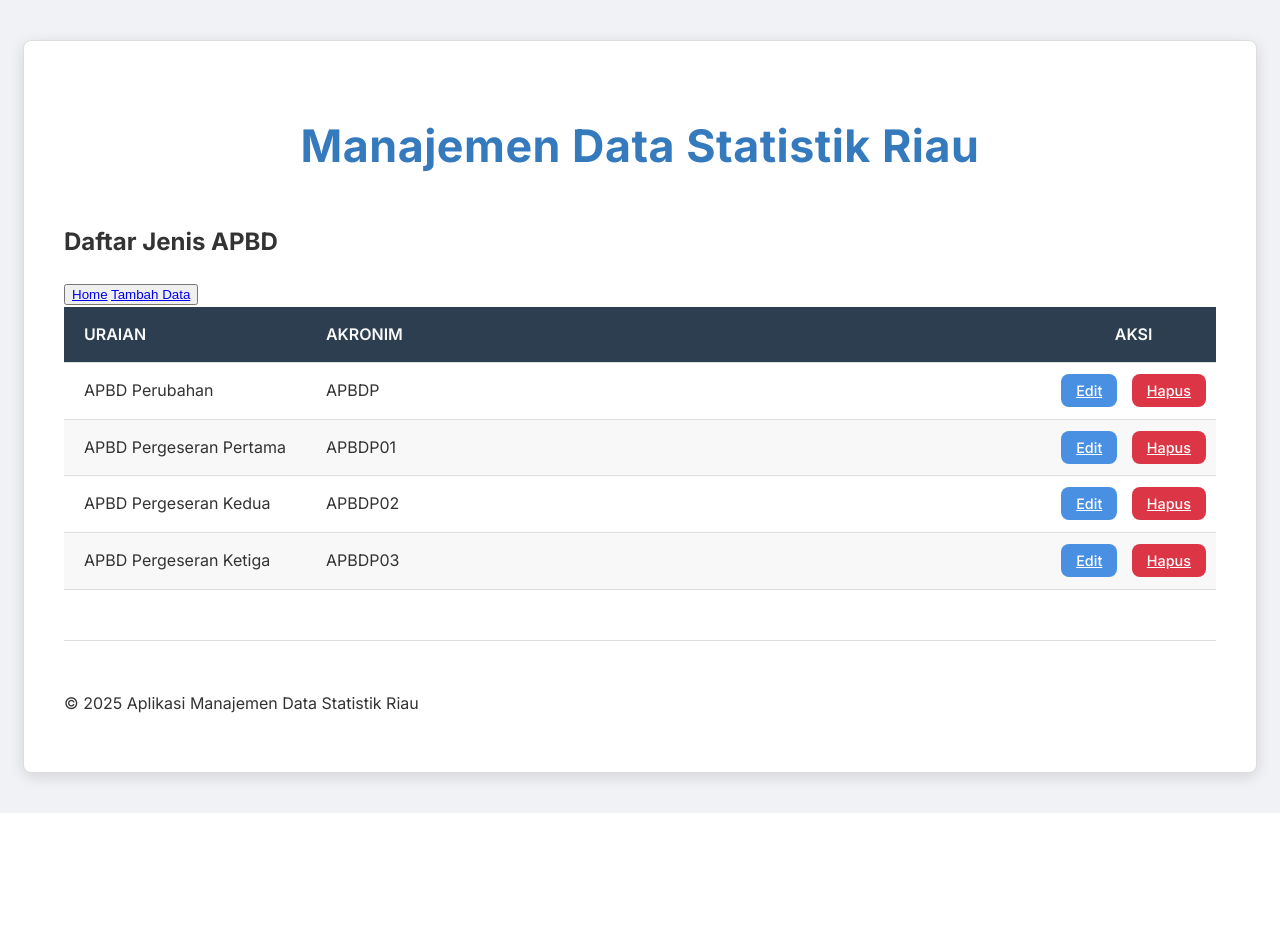
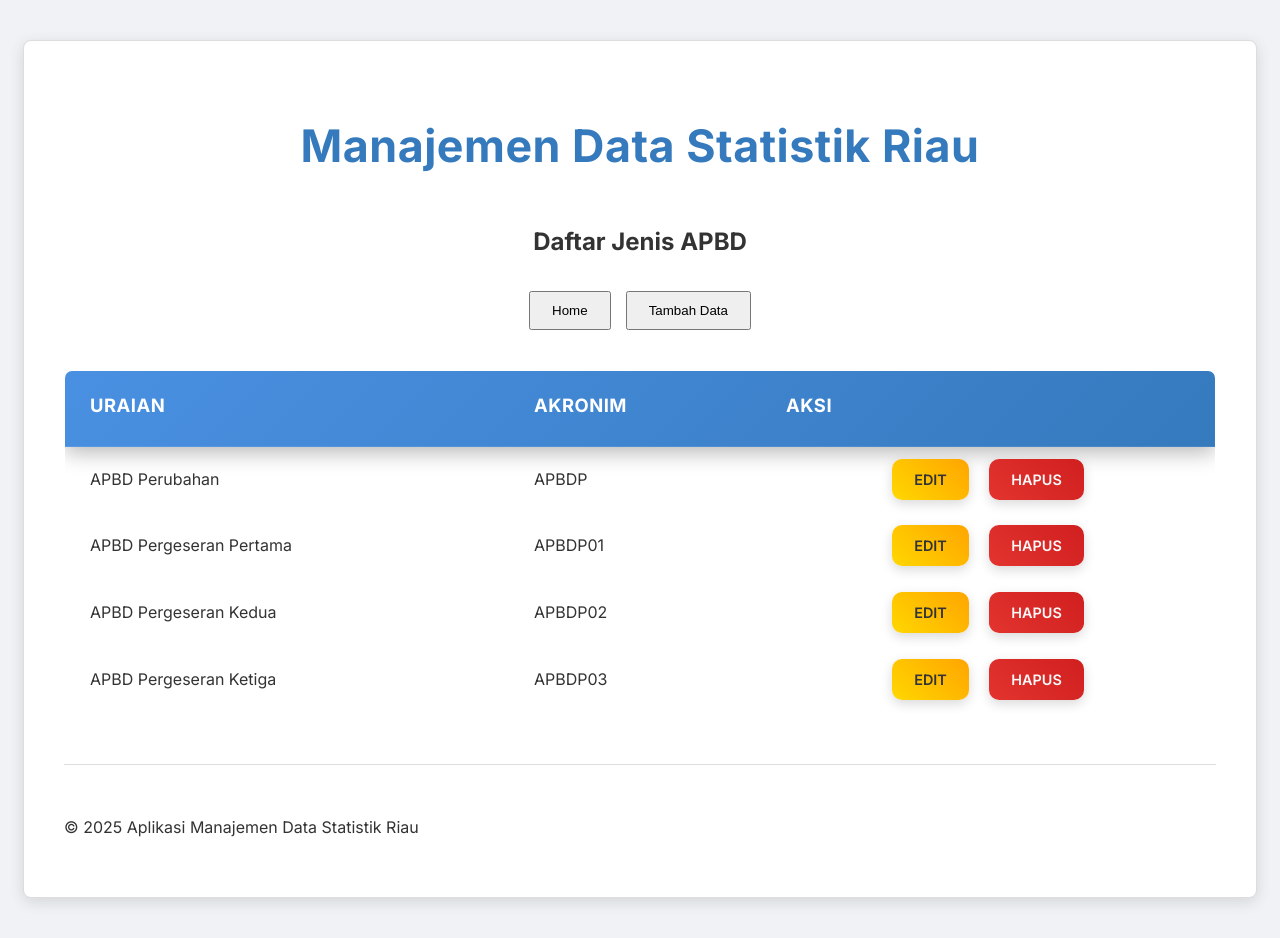
Before and after one commit to ayat7779/stat_provinsi_riau, a PHP site: page /pages/apbd-jenis/read.php in a window 1280 px wide. Before the commit the page ends 813 px from the top, so only its background shows below. Run offline with PHP 8.4, Linux system fonts and the light colour scheme; data comes from the database, SQL or seed files in the repository.

Commit message:
Memperbaiki tampilan depan index.php

```diff
--- a/pages/apbd-jenis/read.php
+++ b/pages/apbd-jenis/read.php
@@ -9,11 +9,11 @@ $result = $conn->query($sql);
 
 ?>
 
-<h2>Daftar Jenis APBD</h2>
-<button class="btn-elegant btn-primary">
-    <a href="../../index.php">Home</a>
-    <a href="create.php">Tambah Data</a>
-</button>
+<h2 style="text-align: center;">Daftar Jenis APBD</h2>
+<div class="button-group">
+    <button><a href="../../index.php">Home</a></button>
+    <button><a href="create.php">Tambah Data</a></button>
+</div>
 
 <?php
 if (isset($_SESSION['message'])): ?>
--- a/pages/apbd-kode-urut/read.php
+++ b/pages/apbd-kode-urut/read.php
@@ -13,7 +13,7 @@ $result = $conn->query($sql);
 
 ?>
 
-<h2>Daftar Kode Urut APBD</h2>
+<h2 style="text-align: center;">Daftar Kode Urut APBD</h2>
 <div class="button-group">
     <button><a href="../../index.php">Home</a></button>
     <button><a href="create.php">Tambah Data</a></button>
--- a/pages/apbd-lampiran-satu/read.php
+++ b/pages/apbd-lampiran-satu/read.php
@@ -51,7 +51,7 @@ if ($years_result->num_rows > 0) {
 }
 ?>
 
-<h2>Lampiran I - APBD</h2>
+<h2 style="text-align: center;">Lampiran I - APBD</h2>
 
 <div class="button-group">
     <button><a href="../../index.php">Home</a></button>
--- a/pages/level-kode/read.php
+++ b/pages/level-kode/read.php
@@ -9,7 +9,7 @@ $result = $conn->query($sql);
 
 ?>
 
-<h2>Daftar Level Kode</h2>
+<h2 style="text-align: center;">Daftar Level Kode</h2>
 <div class="button-group">
     <button><a href="../../index.php">Home</a></button>
     <button><a href="create.php">Tambah Data</a></button>
--- a/pages/lkpd-kode-catatan/read.php
+++ b/pages/lkpd-kode-catatan/read.php
@@ -13,7 +13,7 @@ $result = $conn->query($sql);
 
 ?>
 
-<h2>Daftar Kode Catatan LKPD APBD</h2>
+<h2 style="text-align: center;">Daftar Kode Catatan LKPD APBD</h2>
 <div class="button-group">
     <button><a href="../../index.php">Home</a></button>
     <button><a href="create.php">Tambah Data</a></button>
--- a/pages/lkpd-lampiran-satu/read.php
+++ b/pages/lkpd-lampiran-satu/read.php
@@ -50,7 +50,7 @@ if ($years_result->num_rows > 0) {
 }
 ?>
 
-<h2>Lampiran I - LKPD</h2>
+<h2 style="text-align: center;">Lampiran I - LKPD</h2>
 
 <div class="button-group">
     <button><a href="../../index.php">Home</a></button>
--- a/templates/css/style.css
+++ b/templates/css/style.css
@@ -50,17 +50,17 @@ body {
     min-height: 100vh;
     padding: 40px 0;
     box-sizing: border-box;
-    overflow-x: hidden;
+    overflow-x: hidden; /* Mencegah body scroll horizontal */
     overflow-y: auto;
     position: relative;
 }
 body::before {
-    content: none;
+    content: none; /* Hapus elemen artistik */
 }
 
 .container {
     width: 90%;
-    max-width: 1200px;
+    max-width: 1600px; /* Kembali ke lebar maksimum standar */
     margin: 0 auto;
     background: var(--card-bg);
     padding: 40px;
@@ -71,10 +71,13 @@ body::before {
     z-index: 1;
     overflow: hidden;
     border: 1px solid var(--border-color);
+    /* Hapus properti glassmorphism */
+    backdrop-filter: none;
+    -webkit-backdrop-filter: none;
 }
 .container::before,
 .container::after {
-    content: none;
+    content: none; /* Hapus elemen artistik */
 }
 
 /* --- 3. Heading (H1 & H2) --- */
@@ -318,122 +313,73 @@ hr {
     position: relative;
 }
 hr::before {
-    content: none;
-}
-@keyframes pulseGlow {
-    /* Hapus isi keyframes ini */
+    content: none; /* Hapus elemen artistik */
 }
 
-/* --- 7. Tabel (Revisi Lengkap untuk Responsif & Overflow Fix) --- */
-.table-responsive {
-    overflow-x: auto; /* Memungkinkan gulir horizontal di desktop/tablet */
-    -webkit-overflow-scrolling: touch;
-    width: 100%; /* Pastikan kontainer mengambil lebar penuh dari parent-nya */
-    margin-top: 40px;
-    box-shadow: var(--shadow-light);
-    border-radius: var(--radius-base);
-    background-color: var(--card-bg);
-    border: 1px solid var(--border-color);
-    backdrop-filter: none;
-    -webkit-backdrop-filter: none;
-    padding-bottom: 5px; /* Tambahkan sedikit padding bawah untuk scrollbar */
-}
-
+/* --- 7. Tabel --- */
 table {
     width: 100%;
-    min-width: 1050px; /* Tingkatkan lebar minimum. Sesuaikan jika masih terpotong. */
     border-collapse: separate;
     border-spacing: 0;
-    overflow: hidden; /* Penting untuk border-radius di dalam .table-responsive */
+    margin-top: 40px; /* Margin lebih besar */
+    box-shadow: var(--shadow-glass);
+    border-radius: var(--radius-base);
+    overflow: hidden;
+    background-color: rgba(255, 255, 255, 0.05); /* Background tabel lebih transparan */
+    border: 1px solid rgba(255, 255, 255, 0.1);
+    backdrop-filter: blur(10px);
+    -webkit-backdrop-filter: blur(10px);
 }
 
 table thead tr {
-    background: var(--bg-dark);
-    color: var(--text-light);
-    box-shadow: none;
-    position: relative;
-    z-index: 2;
+    background: var(--gradient-primary); /* Gradien yang kuat */
+    color: #FFFFFF; /* Teks putih solid */
+    box-shadow: 0 5px 20px rgba(0, 0, 0, 0.3);
 }
 
 table th,
 table td {
-    padding: 15px 20px;
+    padding: 20px 25px; /* Padding lebih besar */
     text-align: left;
-    border-bottom: 1px solid var(--border-color);
-    vertical-align: middle;
+    border-bottom: 1px solid rgba(255, 255, 255, 0.08); /* Border lebih halus */
 }
 
 table th {
-    font-weight: 600;
-    font-size: 1em;
-    letter-spacing: normal;
-    text-transform: uppercase;
+    font-weight: 700;
+    font-size: 1.15em;
+    letter-spacing: 0.5px; /* Jarak antar huruf */
+    text-transform: uppercase; /* Kapital */
     position: relative;
-    padding-bottom: 15px;
-    text-shadow: none;
-    white-space: nowrap; /* Pastikan header tidak pecah baris */
+    padding-bottom: 25px; /* Ruang untuk efek border bawah */
+}
+table th::after {
+    content: '';
+    position: absolute;
+    bottom: 0;
+    left: 50%;
+    transform: translateX(-50%);
+    width: 0; /* Awalnya 0 */
+    height: 3px;
+    background-color: var(--accent-color);
+    transition: width 0.3s ease-out;
+}
+table th:hover::after {
+    width: 80%; /* Lebar saat hover */
 }
 
 table tbody tr:nth-child(even) {
-    background-color: var(--input-bg);
+    background-color: rgba(249, 250, 251, 0.03); /* Lebih transparan */
 }
 
 table tbody tr:nth-child(odd) {
-    background-color: var(--card-bg);
+    background-color: rgba(255, 255, 255, 0.01); /* Lebih transparan */
 }
 
 table tbody tr:hover {
-    background-color: rgba(74, 144, 226, 0.08) !important;
-    transform: translateY(-2px);
-    box-shadow: var(--shadow-light);
+    background-color: rgba(108, 99, 255, 0.1) !important; /* Hover yang jelas */
+    transform: translateY(-3px); /* Efek naik */
+    box-shadow: 0 8px 25px rgba(0, 0, 0, 0.2); /* Bayangan lebih kuat */
     transition: background-color var(--transition-fast), transform var(--transition-fast), box-shadow var(--transition-fast);
-}
-
-/* Kolom tertentu agar tidak terlalu lebar/menyempit */
-table th:nth-child(1), /* TAHUN */
-table td:nth-child(1) {
-    width: 80px;
-    min-width: 80px;
-    white-space: nowrap;
-}
-table th:nth-child(2), /* CATATAN */
-table td:nth-child(2) {
-    width: 100px;
-    min-width: 100px;
-    white-space: nowrap;
-}
-table th:nth-child(3), /* URAIAN */
-table td:nth-child(3) {
-    width: auto;
-    min-width: 200px; /* Tingkatkan min-width agar lebih banyak teks terlihat */
-    max-width: 350px; /* Batasi max-width agar tidak terlalu mendominasi */
-    word-wrap: break-word;
-    white-space: normal; /* Izinkan pecah baris untuk konten uraian */
-}
-table th:nth-child(4), /* ANGGARAN */
-table td:nth-child(4),
-table th:nth-child(5), /* REALISASI */
-table td:nth-child(5),
-table th:nth-child(7), /* SISA ANGGARAN */
-table td:nth-child(7) {
-    min-width: 150px; /* Beri min-width yang cukup untuk angka besar */
-    white-space: nowrap; /* Angka dan persentase sebaiknya tidak pecah baris */
-}
-
-table th:nth-child(6), /* PERSENTASE */
-table td:nth-child(6) {
-    width: 100px;
-    min-width: 100px;
-    white-space: nowrap;
-}
-table th:last-child, /* AKSI */
-table td:last-child {
-    width: 120px;
-    min-width: 120px;
-    text-align: center;
-    white-space: nowrap;
-    padding-left: 5px; /* Kurangi padding untuk mengakomodasi tombol */
-    padding-right: 5px; /* Kurangi padding untuk mengakomodasi tombol */
 }
 
 /* --- 8. Kolom Aksi Tabel --- */
@@ -441,38 +387,46 @@ table td.actions {
     text-align: center;
     white-space: nowrap;
 }
+
 table td.actions a {
-    padding: 8px 15px;
-    border-radius: var(--radius-base);
-    font-weight: 500;
-    transition: background var(--transition-fast), transform var(--transition-fast), box-shadow var(--transition-fast);
-    margin: 0 5px;
-    box-shadow: none;
-    text-transform: capitalize;
+    padding: 12px 22px; /* Padding lebih besar */
+    border-radius: 10px; /* Radius lebih besar */
+    font-weight: 600;
+    transition: background-color var(--transition-fast), transform var(--transition-fast), box-shadow var(--transition-fast);
+    margin: 0 8px; /* Margin lebih besar */
+    box-shadow: 0 4px 12px rgba(0, 0, 0, 0.15);
+    text-transform: uppercase;
     font-size: 0.9em;
-    color: #FFFFFF;
+    text-decoration: none;
 }
+
 table td.actions .edit {
-    background: var(--primary-color);
+    background: linear-gradient(45deg, #FFD700, #FFA500); /* Gradien untuk edit */
+    color: #333; /* Teks gelap */
 }
+
 table td.actions .edit:hover {
-    background: var(--primary-dark);
+    background: linear-gradient(45deg, #FFB900, #FF7F50);
     transform: translateY(-2px);
-    box-shadow: var(--shadow-light);
+    box-shadow: 0 6px 18px rgba(0, 0, 0, 0.2);
 }
+
 table td.actions .delete {
-    background: var(--danger-color);
+    background: linear-gradient(45deg, #E3342F, #D01F1F); /* Gradien untuk delete */
+    color: var(--text-light);
 }
+
 table td.actions .delete:hover {
-    background: #C82333;
+    background: linear-gradient(45deg, #C82333, #B01A1A);
     transform: translateY(-2px);
-    box-shadow: var(--shadow-light);
+    box-shadow: 0 6px 18px rgba(0, 0, 0, 0.2);
 }
+
 
 /* --- 9. Form --- */
 form {
     background: var(--card-bg);
-    backdrop-filter: none;
+    backdrop-filter: none; /* Hapus glassmorphism */
     -webkit-backdrop-filter: none;
     padding: 30px;
     border-radius: var(--radius-base);
@@ -563,10 +517,10 @@ form button:hover {
     box-shadow: var(--shadow-light);
 }
 .button-group button a {
-    color: #FFFFFF;
+    color: #000000;
     text-decoration: none;
     display: block;
-    padding: 0;
+    padding: 10px 15px;
     line-height: 1;
 }
 
--- a/views/kinerja_keuangan.php
+++ b/views/kinerja_keuangan.php
@@ -132,7 +132,7 @@ if ($years_result->num_rows > 0) {
 }
 ?>
 
-<h2>KINERJA KEUANGAN PROVINSI RIAU</h2>
+<h2 style="text-align: center;">KINERJA KEUANGAN PROVINSI RIAU</h2>
 
 <form method="GET" action="">
     <label for="tahun">Filter Tahun:</label>
--- a/views/lkpd_apbd.php
+++ b/views/lkpd_apbd.php
@@ -146,7 +146,7 @@ if ($years_result->num_rows > 0) {
 }
 ?>
 
-<h2>Lampiran I - LKPD</h2>
+<h2 style="text-align: center;">Lampiran I - LKPD</h2>
 
 <!-- Year Filter Form -->
 <form method="GET" action="index.php">
@@ -182,6 +182,7 @@ if (isset($_GET['error'])): ?>
 <?php
 if ($result->num_rows > 0):
 ?>
+    <div>
         <table>
             <thead>
                 <tr>
@@ -231,6 +232,7 @@ if ($result->num_rows > 0):
                 <?php endwhile; ?>
             </tbody>
         </table>
+    </div>
 <?php else: ?>
     <p>Belum ada data.</p>
 <?php endif; ?>
```
Also changed, not shown: other parts of templates/css/style.css (+28 -36 lines), views/apbd.php (+7 -5 lines). Lines whose indentation alone changed are shown as unchanged.
